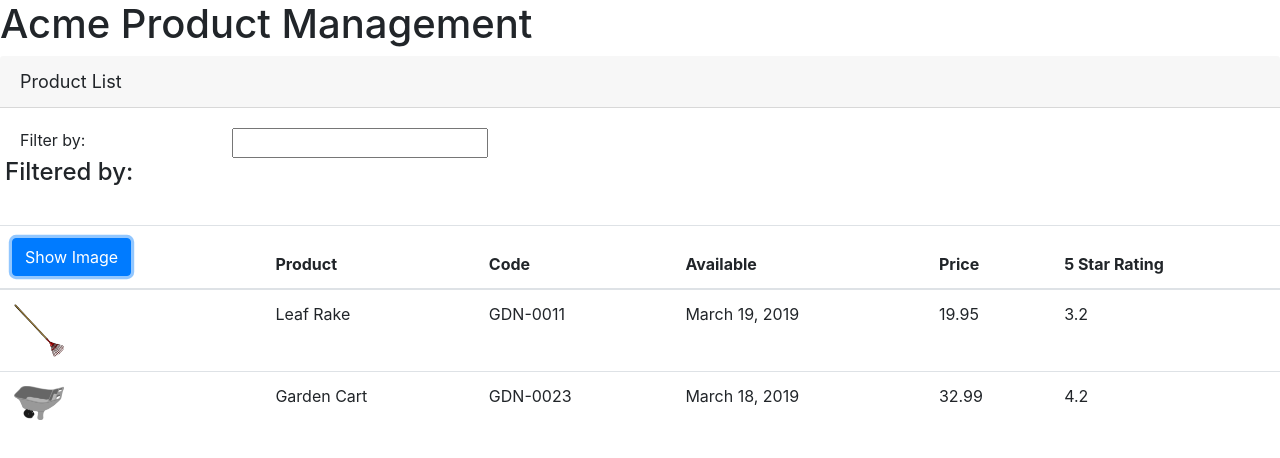
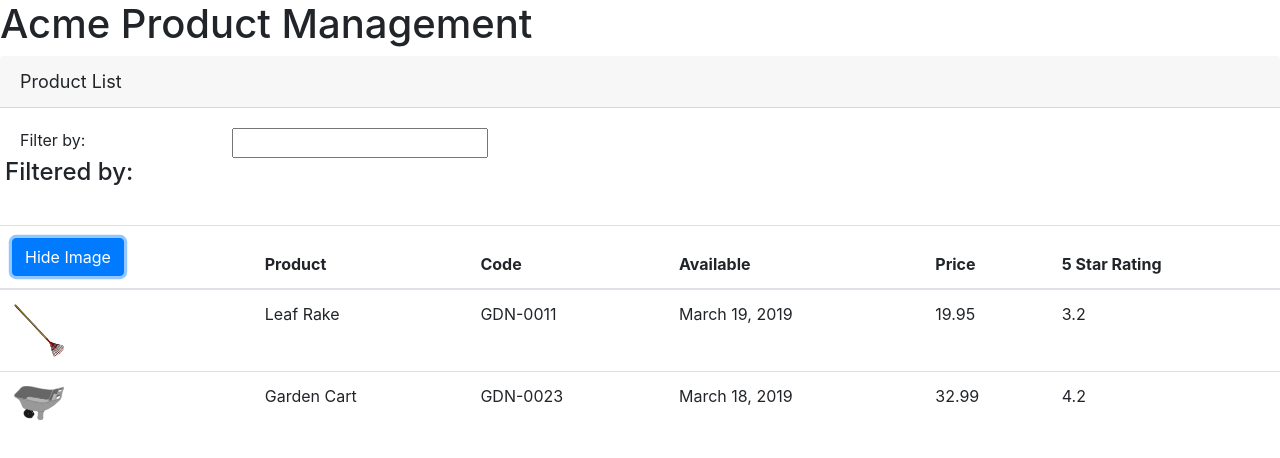
Before and after one commit to bobsira/Angular, an Angular app in the folder APM-Start/: page / in a window 1280 px wide. Both pictures are taken after a click on the button "Show Image". Shown: the top 458 px of the page. Built offline with nearby package versions, Linux system fonts and the light colour scheme.

Commit message:
Event Binding

```diff
--- a/APM-Start/src/app/products/product-list.component.html
+++ b/APM-Start/src/app/products/product-list.component.html
@@ -19,8 +19,9 @@
             <thead>
                 <tr>
                     <th>
-                        <button class="btn btn-primary">
-                            Show Image
+                        <button class='btn btn-primary'
+                            (click) = 'toggleImage()'>
+                            {{ showImage ? 'Hide' : 'Show'}} Image
                         </button>
                     </th>
                     <th>Product</th>
@@ -33,10 +34,11 @@
             <tbody>
                 <tr *ngFor='let product of products'>
                     <td>
-                        <img [src] = 'product.imageUrl'
-                            [title] = 'product.productName'
-                            [style.width.px] = 'imageWidth'
-                            [style.margin.px] = 'imageMargin'>
+                        <img *ngIf='showImage'
+                        [src] = 'product.imageUrl'
+                        [title] = 'product.productName'
+                        [style.width.px] = 'imageWidth'
+                        [style.margin.px] = 'imageMargin'>
                     </td>
                     <td>{{ product.productName }}</td>
                     <td>{{ product.productCode }}</td>
--- a/APM-Start/src/app/products/product-list.component.ts
+++ b/APM-Start/src/app/products/product-list.component.ts
@@ -8,6 +8,7 @@ export class ProductListComponent {
     pageTitle: string = 'Product List';
     imageWidth: number = 50;
     imageMargin: number = 2;
+    showImage: boolean = false;
     products: any[] = [
         {
         "productId": 1,
@@ -30,4 +31,8 @@ export class ProductListComponent {
         "imageUrl": "assets/images/garden_cart.png"
       }
     ];
+
+    toggleImage() : void {
+        this.showImage = !this.showImage;
+    }
 }
```
